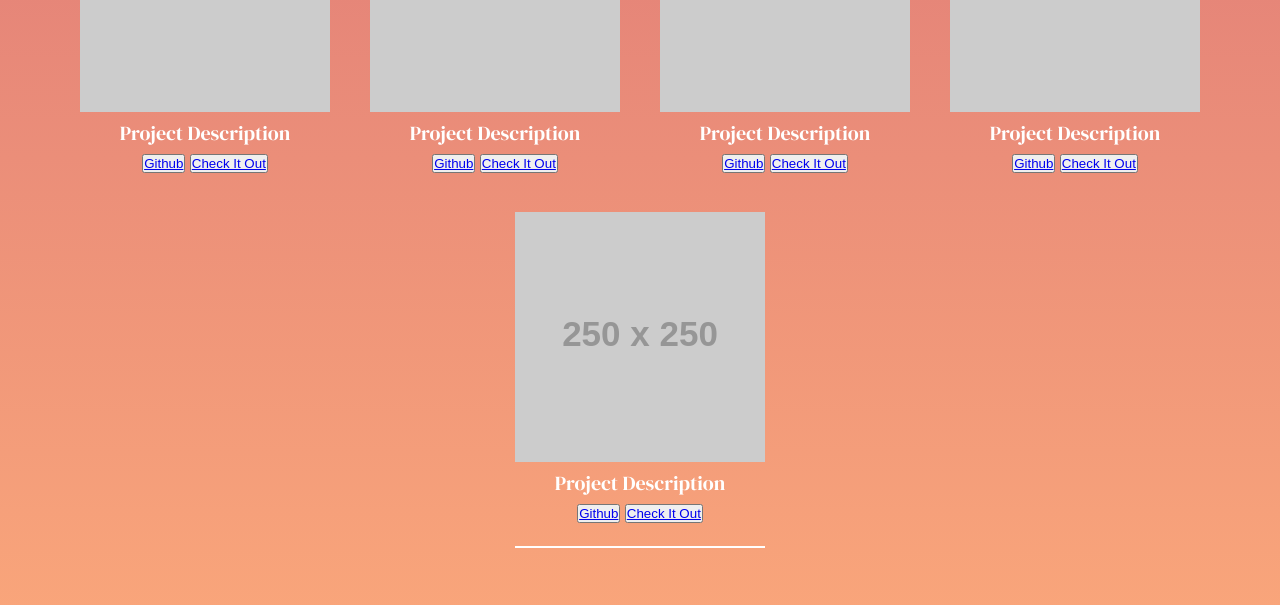
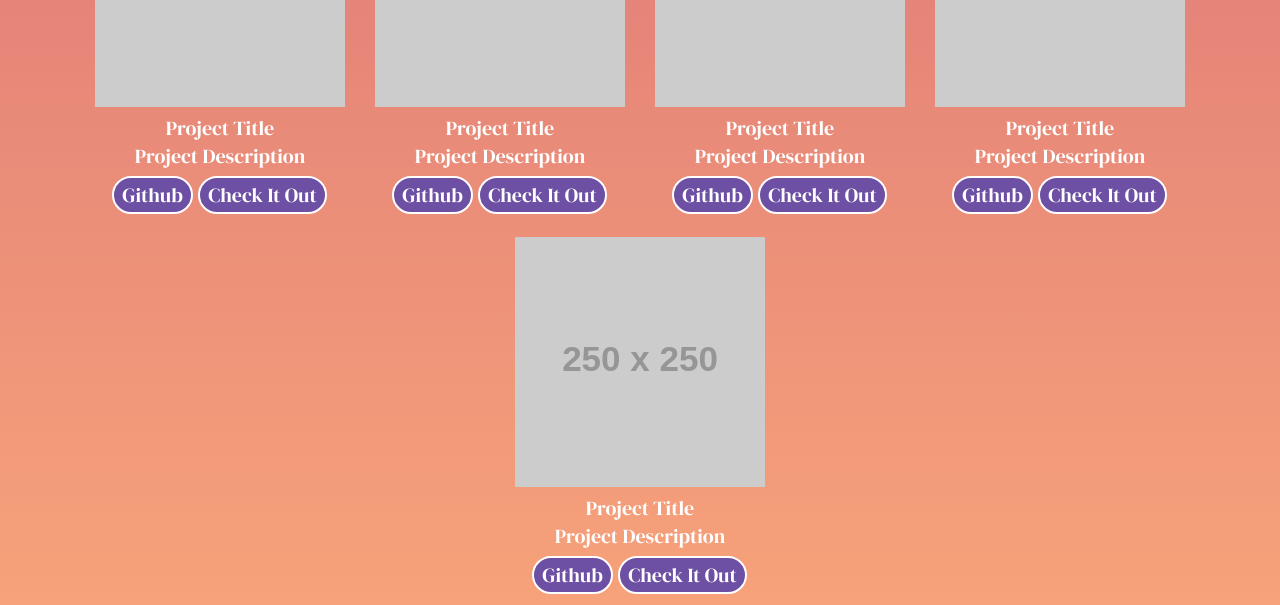
Before and after one commit to KhallilB/PortfolioOld, a plain HTML site: page index.html in a window 1280 px wide. Shown: the part 1790-2395 px from the top of the page. Drawn offline with Linux system fonts and the light colour scheme; placeholder pictures from the web are drawn by us.

Commit message:
project buttons

```diff
--- a/index.html
+++ b/index.html
@@ -69,43 +69,48 @@
       <ul class="grid">
         <li class="small">
           <img src="https://via.placeholder.com/250" />
+          <p>Project Title</p>
           <p>Project Description</p>
-          <button>
-            <a href="https://github.com" target="_blank">Github</a>
-          </button>
-          <button><a href="#" target="_blank">Check It Out</a></button>
+          <a href="https://github.com" target="_blank" class="project-buttons"
+            >Github</a
+          >
+          <a href="#" target="_blank" class="project-buttons">Check It Out</a>
         </li>
         <li class="small">
           <img src="https://via.placeholder.com/250" />
+          <p>Project Title</p>
           <p>Project Description</p>
-          <button>
-            <a href="https://github.com" target="_blank">Github</a>
-          </button>
-          <button><a href="#" target="_blank">Check It Out</a></button>
+          <a href="https://github.com" target="_blank" class="project-buttons"
+            >Github</a
+          >
+          <a href="#" target="_blank" class="project-buttons">Check It Out</a>
         </li>
         <li class="small">
           <img src="https://via.placeholder.com/250" />
+          <p>Project Title</p>
           <p>Project Description</p>
-          <button>
-            <a href="https://github.com" target="_blank">Github</a>
-          </button>
-          <button><a href="#" target="_blank">Check It Out</a></button>
+          <a href="https://github.com" target="_blank" class="project-buttons"
+            >Github</a
+          >
+          <a href="#" target="_blank" class="project-buttons">Check It Out</a>
         </li>
         <li class="small">
           <img src="https://via.placeholder.com/250" />
+          <p>Project Title</p>
           <p>Project Description</p>
-          <button>
-            <a href="https://github.com" target="_blank">Github</a>
-          </button>
-          <button><a href="#" target="_blank">Check It Out</a></button>
+          <a href="https://github.com" target="_blank" class="project-buttons"
+            >Github</a
+          >
+          <a href="#" target="_blank" class="project-buttons">Check It Out</a>
         </li>
         <li class="small">
           <img src="https://via.placeholder.com/250" />
+          <p>Project Title</p>
           <p>Project Description</p>
-          <button>
-            <a href="https://github.com" target="_blank">Github</a>
-          </button>
-          <button><a href="#" target="_blank">Check It Out</a></button>
+          <a href="https://github.com" target="_blank" class="project-buttons"
+            >Github</a
+          >
+          <a href="#" target="_blank" class="project-buttons">Check It Out</a>
         </li>
       </ul>
       <hr />
--- a/styles.css
+++ b/styles.css
@@ -32,8 +32,13 @@ h1, h2, h3, h4, h5, h6 {
 }
 
 p {
-    color:  #FFF;
+    color: #FFF;
 }
+
+a {
+    text-decoration: none;
+}
+
 
 /* ************** */
 /* LANDING */
@@ -185,8 +190,8 @@ hr {
 }
 
 .project-gallery .grid li {
-    padding: 20px;
-    height: 350px;
+    padding: 15px;
+    height: 380px;
     list-style-type: none;
 }
 
@@ -203,8 +208,34 @@ hr {
     justify-content: center;
 }
 
-.project-gallery .grid li.small button{
-    /* TODO: Add project button styling */
+.project-gallery .grid a {
+    color: #FFF;
+}
+
+.project-gallery .grid a:hover {
+    color: rgb(109, 80, 163);
+}
+
+.project-gallery .grid .project-buttons {
+    display: inline-block;
+    padding: 3px 8px;
+    margin: 6px 1px 1px 0;
+    border: 2px solid #FFF;
+    background-color: rgb(109, 80, 163);
+    border-radius: 24px;
+    box-sizing: border-box;
+    text-decoration: none;
+    font-weight: 500;
+    font-family: 'DM Serif Display', serif;
+    color: #FFFFFF;
+    transition: all 0.2s;
+    text-align: center;
+}
+
+.project-gallery .grid .project-buttons:hover {
+    background-color: #FFF;
+    border: 2px solid rgb(109, 80, 163);
+    transition: all 0.2s;
 }
 
 .project-gallery .grid li.large {
```
